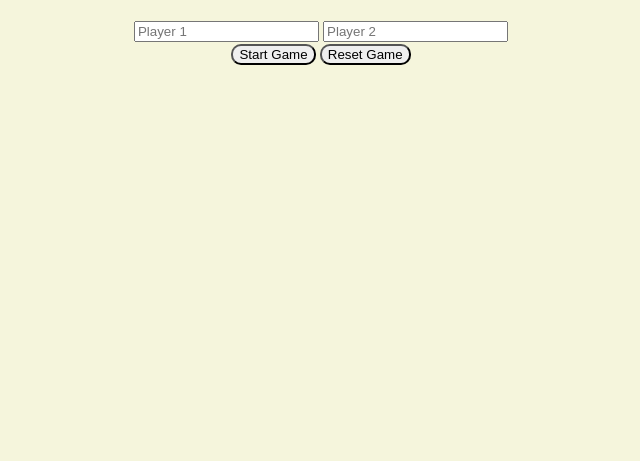
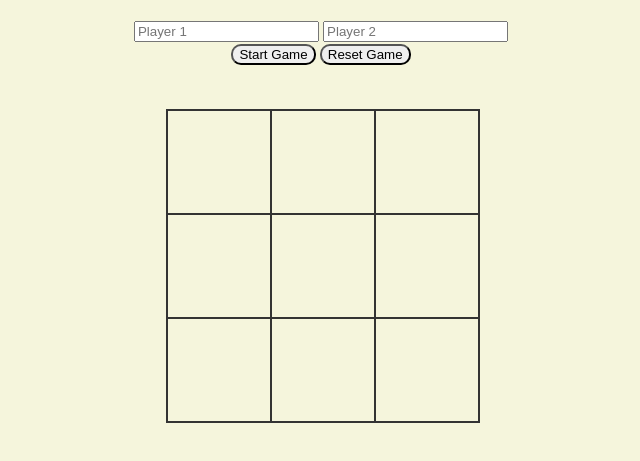
Before and after one commit to Eshan-Sharma/tic-tac-toe, a plain HTML site: page index.html in a window 1280 px wide. Shown: the part 67-528 px from the top of the page, without its empty margins (319-959 px from the left). Drawn offline with Linux system fonts and the light colour scheme.

Commit message:
added table element css

```diff
--- a/stylesheet.css
+++ b/stylesheet.css
@@ -7,3 +7,31 @@ body{
 button{
     border-radius: 10px;
 }
+td{
+    border: 2px solid #333;
+    height: 100px;
+    width: 100px;
+    text-align: center;
+    vertical-align: middle;
+    font-size: 80px;
+    cursor: pointer;
+}
+table{
+    border-collapse: collapse;
+    position: absolute;
+    margin-left: -155px;
+    left: 50%;
+
+}
+/* .cell{
+    display: flex;
+    flex-wrap: wrap;
+    border: 1px solid black;
+    display: flex;
+    justify-content: center;
+    align-items: center;
+    width: 25%;
+    height: 30%;
+    text-align: center;
+    font-size: 80px;
+} */
```
